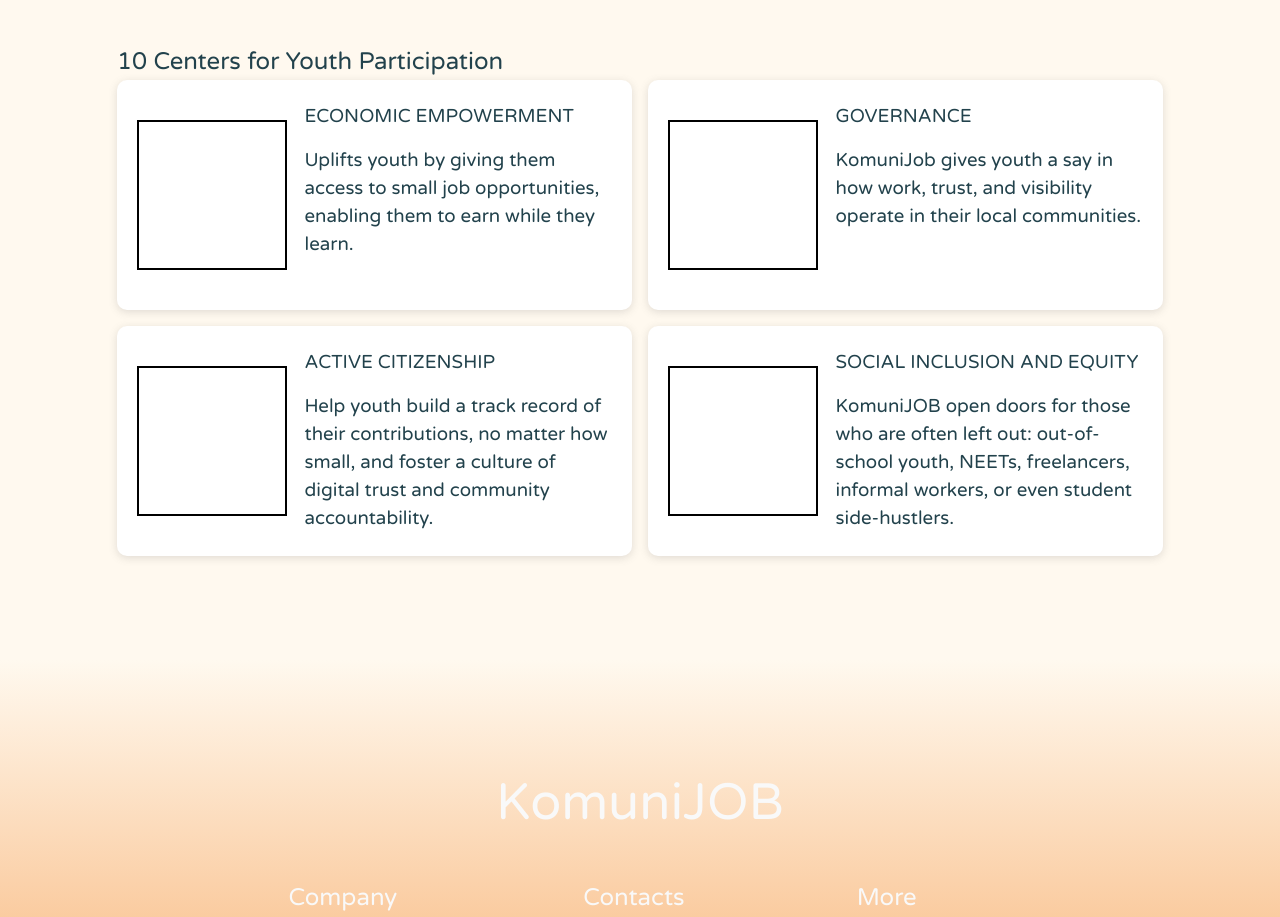
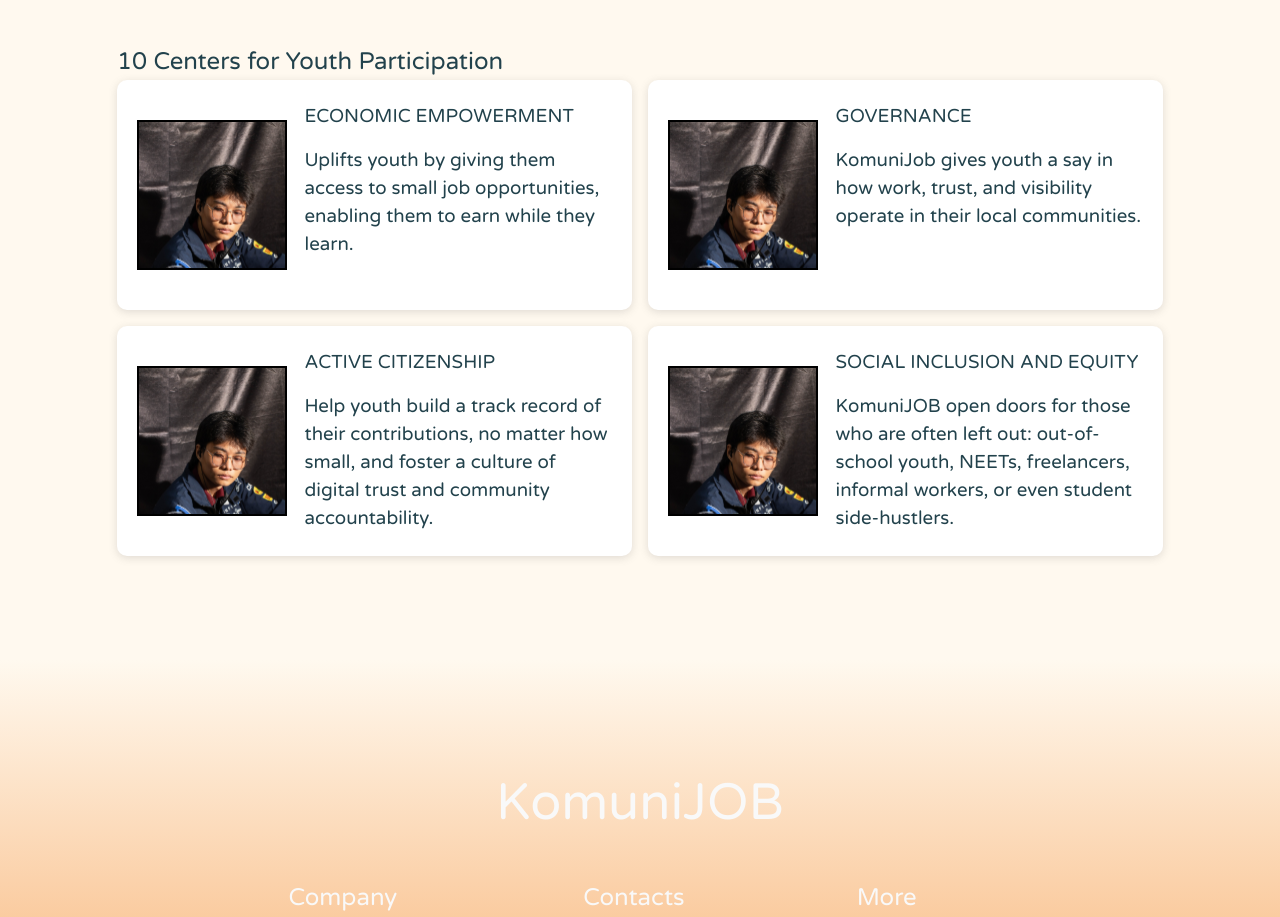
Before and after one commit to lenibnob/Komuni-Job, a React (Vite) app in the folder frontend/: page /about in a window 1280 px wide. Shown: the part 3460-4377 px from the top of the page. Built offline with nearby package versions, Linux system fonts and the light colour scheme.

Commit message:
slight frontend updates

```diff
--- a/frontend/src/components/AboutComponents/YouthParticipation.jsx
+++ b/frontend/src/components/AboutComponents/YouthParticipation.jsx
@@ -1,9 +1,9 @@
 export default function YouthParticipation() {
 
-    function YouthCard({ text }) {
+    function YouthCard({ text, youthClass }) {
         return (
             <div className="youthCard">
-                <div className="youthCardIcon"></div>
+                <div className={`youthCardIcon ${youthClass}`}></div>
                 <div className="youthCardTexts">
                     <h3>{text.header}</h3>
                     <h3>{text.content}</h3>
@@ -17,10 +17,10 @@
             <div className="youthParticipationContainer">
                 <h2>10 Centers for Youth Participation</h2>
                 <div className="youthCardsContainer">
-                    <YouthCard text={{header: <div style={{ fontWeight: "bold" }}>ECONOMIC EMPOWERMENT</div>, content:<div style={{ fontWeight: "normal" }}>Uplifts youth by giving them access to small job opportunities, enabling them to earn while they learn.</div>}}/>
-                    <YouthCard text={{header: <div style={{ fontWeight: "bold" }}>GOVERNANCE</div>, content: <div style={{ fontWeight: "normal" }}>KomuniJob gives youth a say in how work, trust, and visibility operate in their local communities.</div>}}/>
-                    <YouthCard text={{header: <div style={{ fontWeight: "bold" }}>ACTIVE CITIZENSHIP</div>, content: <div style={{ fontWeight: "normal" }}>Help youth build a track record of their contributions, no matter how small, and foster a culture of digital trust and community accountability.</div>}}/>
-                    <YouthCard text={{header: <div style={{ fontWeight: "bold" }}>SOCIAL INCLUSION AND EQUITY</div>, content: <div style={{ fontWeight: "normal" }}>KomuniJOB open doors for those who are often left out: out-of-school youth, NEETs, freelancers, informal workers, or even student side-hustlers.</div>}}/>
+                    <YouthCard youthClass="economicEmpowerment" text={{header: <div style={{ fontWeight: "bold" }}>ECONOMIC EMPOWERMENT</div>, content:<div style={{ fontWeight: "normal" }}>Uplifts youth by giving them access to small job opportunities, enabling them to earn while they learn.</div>}}/>
+                    <YouthCard youthClass="governance" text={{header: <div style={{ fontWeight: "bold" }}>GOVERNANCE</div>, content: <div style={{ fontWeight: "normal" }}>KomuniJob gives youth a say in how work, trust, and visibility operate in their local communities.</div>}}/>
+                    <YouthCard youthClass="activeCitizenship" text={{header: <div style={{ fontWeight: "bold" }}>ACTIVE CITIZENSHIP</div>, content: <div style={{ fontWeight: "normal" }}>Help youth build a track record of their contributions, no matter how small, and foster a culture of digital trust and community accountability.</div>}}/>
+                    <YouthCard youthClass="socialInclusion" text={{header: <div style={{ fontWeight: "bold" }}>SOCIAL INCLUSION AND EQUITY</div>, content: <div style={{ fontWeight: "normal" }}>KomuniJOB open doors for those who are often left out: out-of-school youth, NEETs, freelancers, informal workers, or even student side-hustlers.</div>}}/>
                 </div>
             </div>
         </div>
--- a/frontend/src/css/About.css
+++ b/frontend/src/css/About.css
@@ -362,6 +362,26 @@
     height: 150px;
 }
 
+.youthCardIcon.economicEmpowerment {
+    background-image: url("..\\..\\recources\\SVG files\\profiles\\Mark.svg");
+    background-size: cover;
+    background-repeat: no-repeat;
+}
+.youthCardIcon.governance {
+    background-image: url("..\\..\\recources\\SVG files\\profiles\\Mark.svg");
+    background-size: cover;
+    background-repeat: no-repeat;
+}
+.youthCardIcon.activeCitizenship {
+    background-image: url("..\\..\\recources\\SVG files\\profiles\\Mark.svg");
+    background-size: cover;
+    background-repeat: no-repeat;
+}
+.youthCardIcon.socialInclusion {
+    background-image: url("..\\..\\recources\\SVG files\\profiles\\Mark.svg");
+    background-size: cover;
+    background-repeat: no-repeat;
+}
 
 .youthCardTexts {
     border: 2px solid rgba(0, 0, 0, 0);
--- a/frontend/src/css/Home.css
+++ b/frontend/src/css/Home.css
@@ -1,7 +1,7 @@
 .home {
   background-color: #FFF9EF;
   margin-top: 5rem;
-  width: 100%;
+  width: 100vw;
   height: 100%;
   justify-content: center;
   align-items: center;
@@ -79,7 +79,7 @@
 
 .introduction {
   width: 100vw;
-  height: 750px;
+  height: 100vh;
   background-color: #f59643;
 
   display: flex;
```
